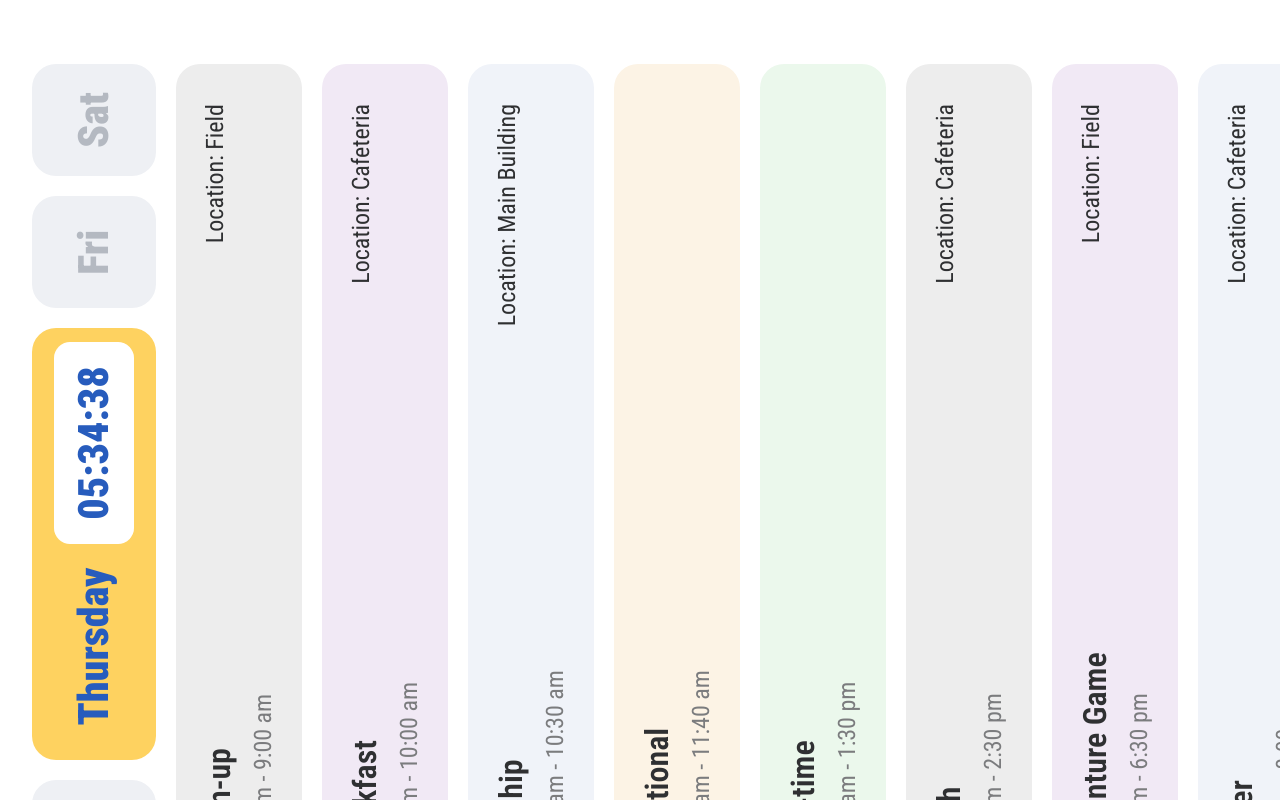
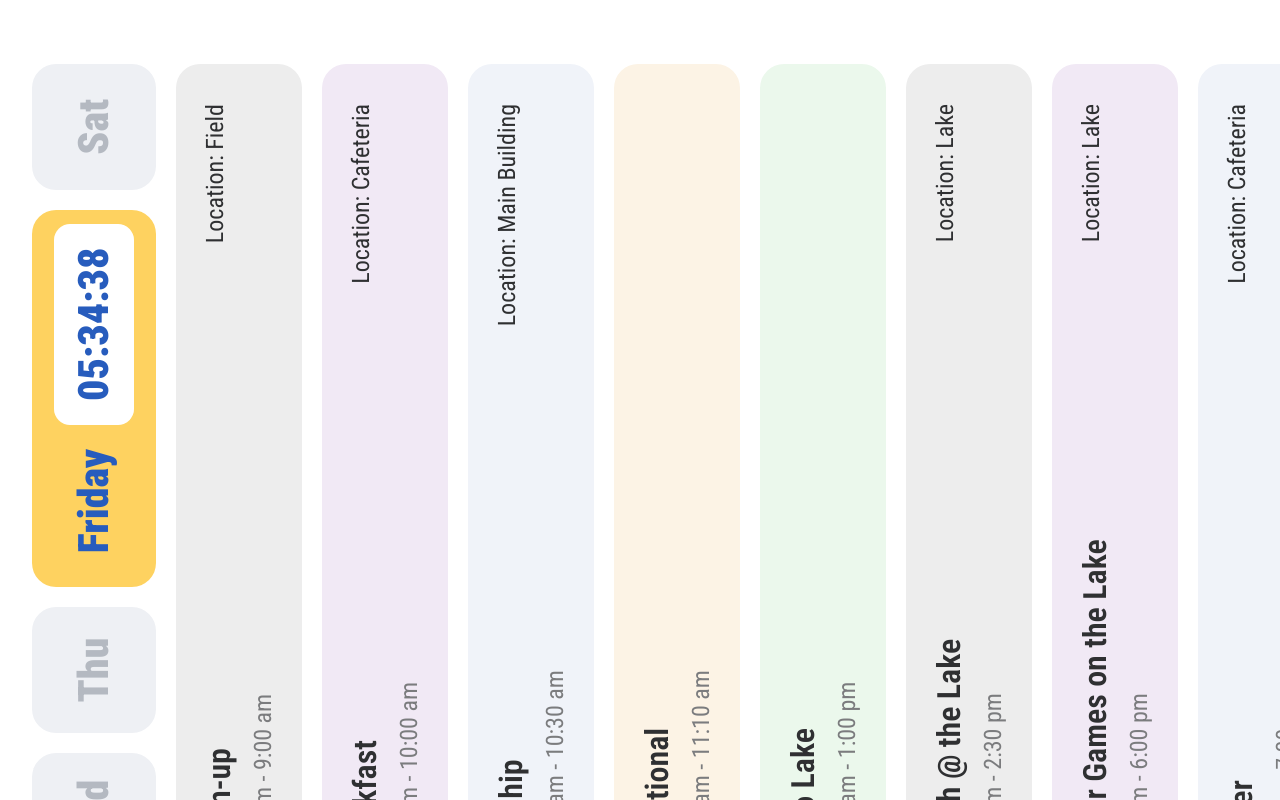
Before and after one commit to krivenkop/camp-scheduler, a SvelteKit app: page / in a window 1280 px wide. Shown: the top 800 px of the page. Built offline with nearby package versions, Linux system fonts and the light colour scheme.

Commit message:
Update today state in schedule logic to reflect the correct day for event display.

```diff
--- a/src/routes/+page.svelte
+++ b/src/routes/+page.svelte
@@ -5,7 +5,7 @@
   import { getEventColor } from '../helpers/event'
   import Event from '../lib/components/Event.svelte'
 
-  let today = $state(3)
+  let today = $state(4)
 
   const todaySchedule = $derived(campSchedule.find(day => day.day === today))
 
```
